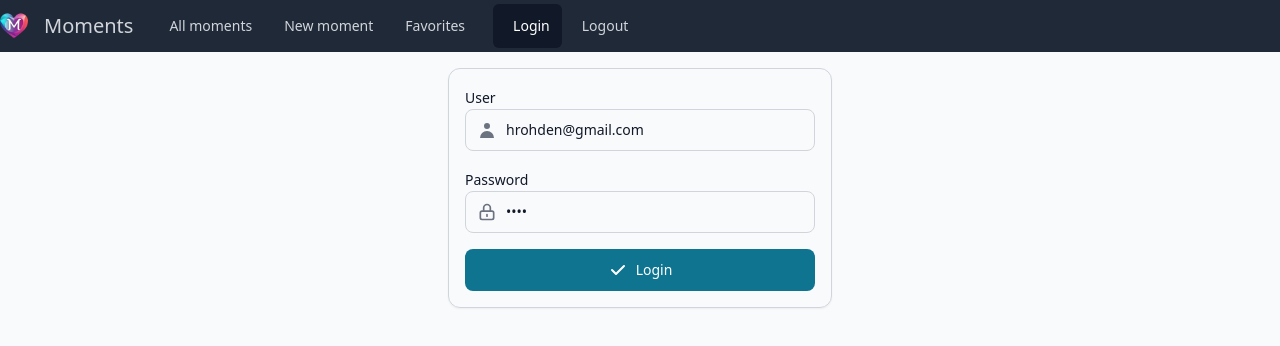
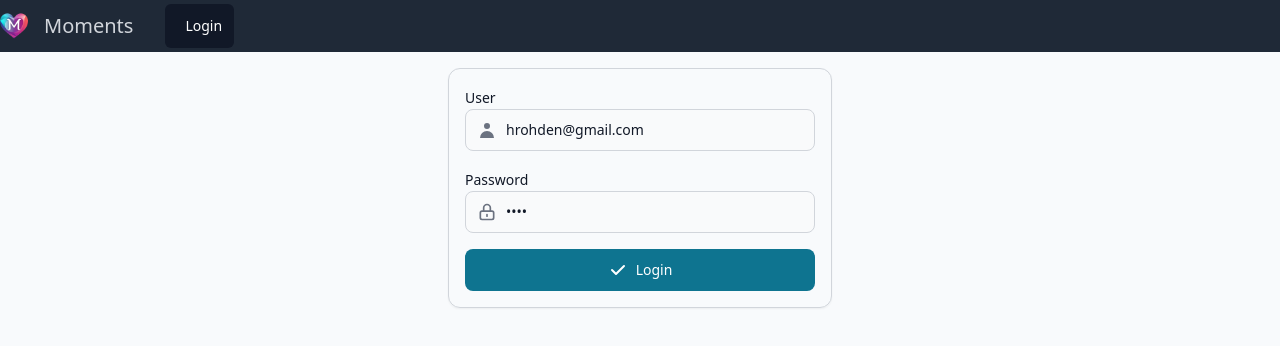
Before and after one commit to hrohden/getclass-frontend, a React (Vite) app: page /login in a window 1280 px wide. Shown: the top 346 px of the page. Built offline with nearby package versions, Linux system fonts and the light colour scheme.

Commit message:
Conditional display of items in the Navbar

```diff
--- a/src/components/Navbar.tsx
+++ b/src/components/Navbar.tsx
@@ -1,7 +1,10 @@
 import { Link } from 'react-router-dom'
+import { useGetAuthentication } from '../hooks/useAuthentication'
 import NavbarItem from './NavbarItem'
 
 const Navbar = () => {
+  const getAuthentication = useGetAuthentication()
+  const isAuthenticated = getAuthentication?.data
   return (
     <nav className='mb-4 w-full bg-gray-800'>
       <div className='container mx-auto flex items-center gap-4 py-1'>
@@ -12,10 +15,24 @@ const Navbar = () => {
           </Link>
         </h2>
         <ul className='flex'>
-          <NavbarItem item={{ id: '1', path: '/all', icon: 'list' }}>
+          <NavbarItem
+            item={{
+              id: '1',
+              path: '/all',
+              icon: 'list',
+              display: isAuthenticated,
+            }}
+          >
             All moments
           </NavbarItem>
-          <NavbarItem item={{ id: '2', path: '/new', icon: 'plus' }}>
+          <NavbarItem
+            item={{
+              id: '2',
+              path: '/new',
+              icon: 'plus',
+              display: isAuthenticated,
+            }}
+          >
             New moment
           </NavbarItem>
           <NavbarItem
@@ -23,18 +40,36 @@ const Navbar = () => {
               id: '3',
               path: '/favorites',
               icon: 'heart',
+              display: isAuthenticated,
             }}
           >
             Favorites
           </NavbarItem>
         </ul>
         <ul className='flex'>
-          <NavbarItem item={{ id: '1', path: '/login', icon: 'list' }}>
-            Login
-          </NavbarItem>
-          <NavbarItem item={{ id: '2', path: '/logout', icon: 'plus' }}>
-            Logout
-          </NavbarItem>
+          {isAuthenticated ? (
+            <NavbarItem
+              item={{
+                id: '2',
+                path: '/logout',
+                icon: 'plus',
+                display: isAuthenticated,
+              }}
+            >
+              Logout
+            </NavbarItem>
+          ) : (
+            <NavbarItem
+              item={{
+                id: '1',
+                path: '/login',
+                icon: 'list',
+                display: !isAuthenticated,
+              }}
+            >
+              Login
+            </NavbarItem>
+          )}
         </ul>
       </div>
     </nav>
--- a/src/components/NavbarItem.tsx
+++ b/src/components/NavbarItem.tsx
@@ -2,13 +2,13 @@ import { NavLink } from 'react-router-dom'
 import { NavbarMenuItem } from '../types/NavbarMenuItem'
 
 const NavbarItem = ({
-  item: { id, path, icon },
+  item: { id, path, icon, display },
   children,
 }: {
   item: NavbarMenuItem
   children: React.ReactNode
 }) => {
-  return (
+  return display ? (
     <li className='flex items-stretch text-sm font-medium' key={id}>
       <NavLink
         className={({ isActive }) =>
@@ -24,6 +24,6 @@ const NavbarItem = ({
         {children}
       </NavLink>
     </li>
-  )
+  ) : null
 }
 export default NavbarItem
--- a/src/types/NavbarMenuItem.ts
+++ b/src/types/NavbarMenuItem.ts
@@ -2,4 +2,5 @@ export type NavbarMenuItem = {
   id: string
   path: string
   icon: string
+  display?: boolean
 }
```
